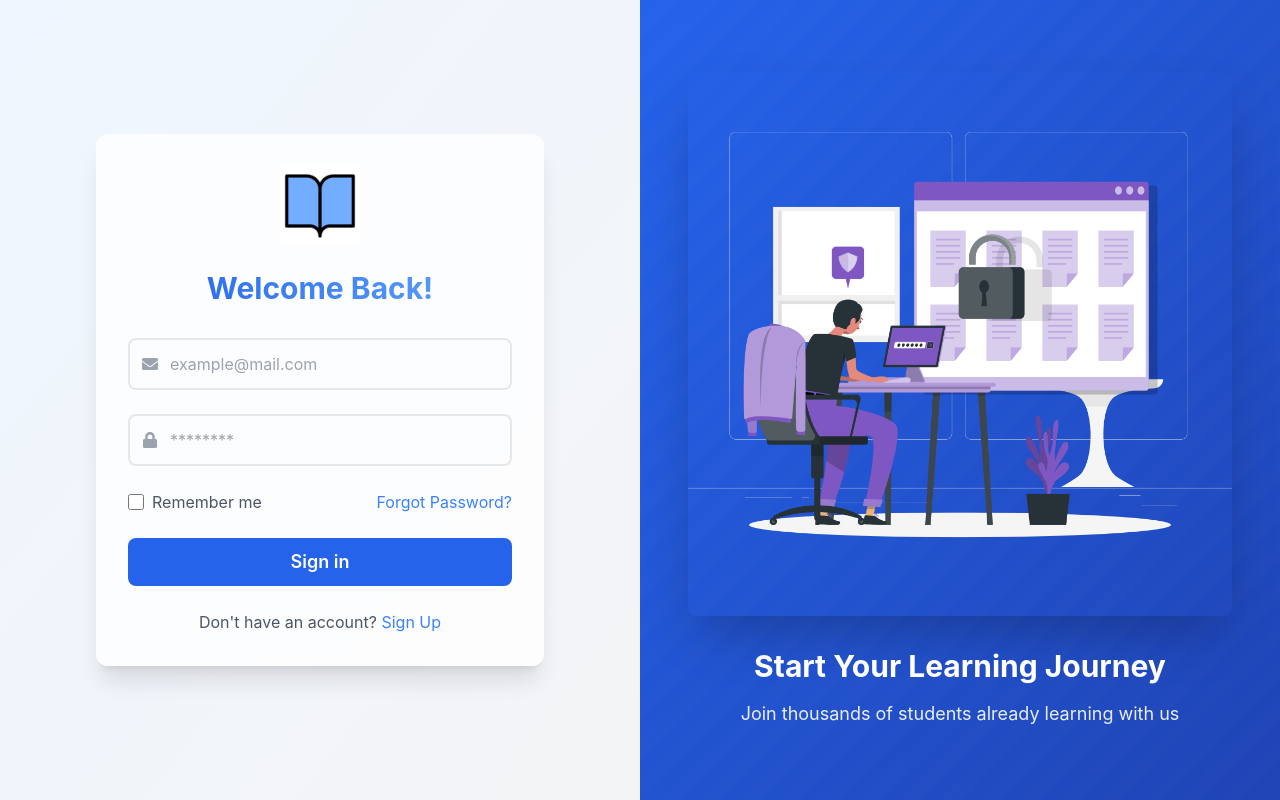
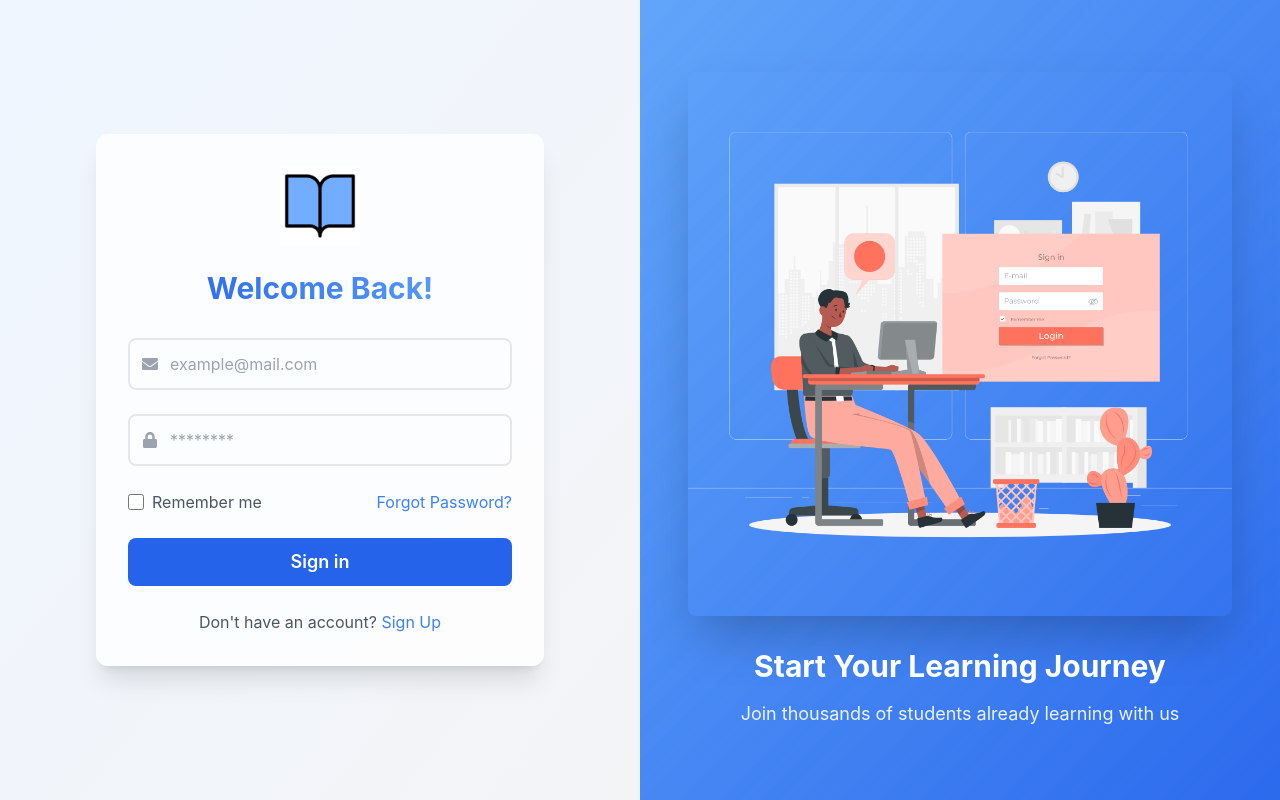
Before and after one commit to michellenikeetha/manual_adhd_lms, a React (Create React App) app: page /login in a window 1280 px wide. Built offline with nearby package versions, Linux system fonts and the light colour scheme.

Commit message:
login and signup pages

```diff
--- a/src/components/CoursesPage.jsx
+++ b/src/components/CoursesPage.jsx
@@ -1,4 +1,5 @@
 import React, { useState } from 'react';
+import { useNavigate } from 'react-router-dom';
 import SignedInNavbar from './SignedInNavbar';
 import AvailableCoursesSection from './AvailableCoursesSection';
 import EnrolledCoursesSection from './EnrolledCoursesSection';
@@ -25,6 +26,8 @@ const CoursesPage = () => {
     { id: 9, title: 'IS4106 Data Analytics', semester: 'Semester I', progress: 43, imageUrl: course6Image }
   ]);
 
+  const navigate = useNavigate();
+
   const availableCourses = [
     { id: 1, title: 'IS4101 Final Year Project in Information Systems', semester: 'Semester I', imageUrl: course1Image },
     { id: 2, title: 'IS4102 Advanced Software Quality Assurance', semester: 'Semester I', imageUrl: course2Image },
@@ -34,6 +37,9 @@ const CoursesPage = () => {
 
   const enrollInCourse = (course) => {
     setEnrolledCourses([...enrolledCourses, { ...course, progress: 0 }]);
+    setTimeout(() => {
+      navigate('/my-learning');
+    }, 2000);
   };
 
   return (
--- a/src/components/LoginPage.jsx
+++ b/src/components/LoginPage.jsx
@@ -4,7 +4,7 @@ import { motion } from 'framer-motion';
 import InputField from './InputField';
 import { FaEnvelope, FaLock, FaCheckCircle } from 'react-icons/fa';
 import logo from '../assets/logo.png';
-import login from '../assets/login2.png';
+import login from '../assets/login4.png';
 import { useLocation, useNavigate } from 'react-router-dom';
 
 const LoginPage = () => {
@@ -27,7 +27,6 @@ const LoginPage = () => {
 
   return (
     <div className="min-h-screen flex">
-      {/* Left side - Login Form */}
       <motion.div
         initial={{ opacity: 0, x: -20 }}
         animate={{ opacity: 1, x: 0 }}
@@ -143,12 +142,11 @@ const LoginPage = () => {
         </div>
       </motion.div>
 
-      {/* Right side - Decorative Image */}
       <motion.div
         initial={{ opacity: 0, x: 20 }}
         animate={{ opacity: 1, x: 0 }}
         exit={{ opacity: 0, x: 20 }}
-        className="hidden lg:block lg:w-1/2 bg-blue-600 relative overflow-hidden"
+        className="hidden lg:block lg:w-1/2 bg-blue-400 relative overflow-hidden"
       >
         <svg className="absolute inset-0 w-full h-full text-white/10" xmlns="http://www.w3.org/2000/svg">
           <pattern id="hero-pattern" x="0" y="0" width="40" height="40" patternUnits="userSpaceOnUse">
@@ -156,7 +154,7 @@ const LoginPage = () => {
           </pattern>
           <rect width="100%" height="100%" fill="url(#hero-pattern)"/>
         </svg>
-        <div className="absolute inset-0 bg-gradient-to-br from-blue-600/90 to-blue-800/90" />
+        <div className="absolute inset-0 bg-gradient-to-br from-blue-400/90 to-blue-600/90" />
         <div className="relative h-full flex flex-col justify-center px-12">
           <motion.img
             src={login}
--- a/src/components/SignUpPage.jsx
+++ b/src/components/SignUpPage.jsx
@@ -33,7 +33,6 @@ const SignUpPage = () => {
 
   return (
     <div className="min-h-screen flex flex-row-reverse">
-      {/* Right side - Sign Up Form */}
       <motion.div
         initial={{ opacity: 0, x: 20 }}
         animate={{ opacity: 1, x: 0 }}
@@ -129,12 +128,11 @@ const SignUpPage = () => {
         </div>
       </motion.div>
 
-      {/* Left side - Decorative Image */}
       <motion.div
         initial={{ opacity: 0, x: -20 }}
         animate={{ opacity: 1, x: 0 }}
         exit={{ opacity: 0, x: -20 }}
-        className="hidden lg:block lg:w-1/2 bg-blue-600 relative overflow-hidden"
+        className="hidden lg:block lg:w-1/2 bg-blue-400 relative overflow-hidden"
       >
         <svg className="absolute inset-0 w-full h-full text-white/10" xmlns="http://www.w3.org/2000/svg">
           <pattern id="sign-up-pattern" x="0" y="0" width="40" height="40" patternUnits="userSpaceOnUse">
@@ -142,7 +140,7 @@ const SignUpPage = () => {
           </pattern>
           <rect width="100%" height="100%" fill="url(#sign-up-pattern)"/>
         </svg>
-        <div className="absolute inset-0 bg-gradient-to-bl from-blue-600/90 to-blue-800/90" />
+        <div className="absolute inset-0 bg-gradient-to-bl from-blue-400/90 to-blue-600/90" />
         <div className="relative h-full flex flex-col justify-center px-12">
           <motion.img
             src={register}
```
